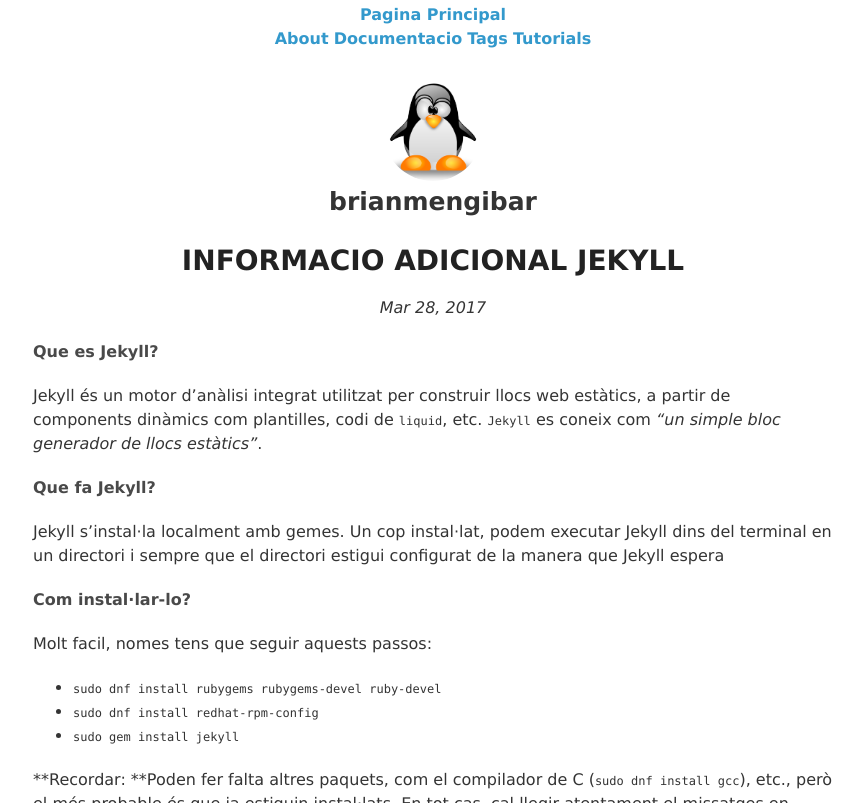
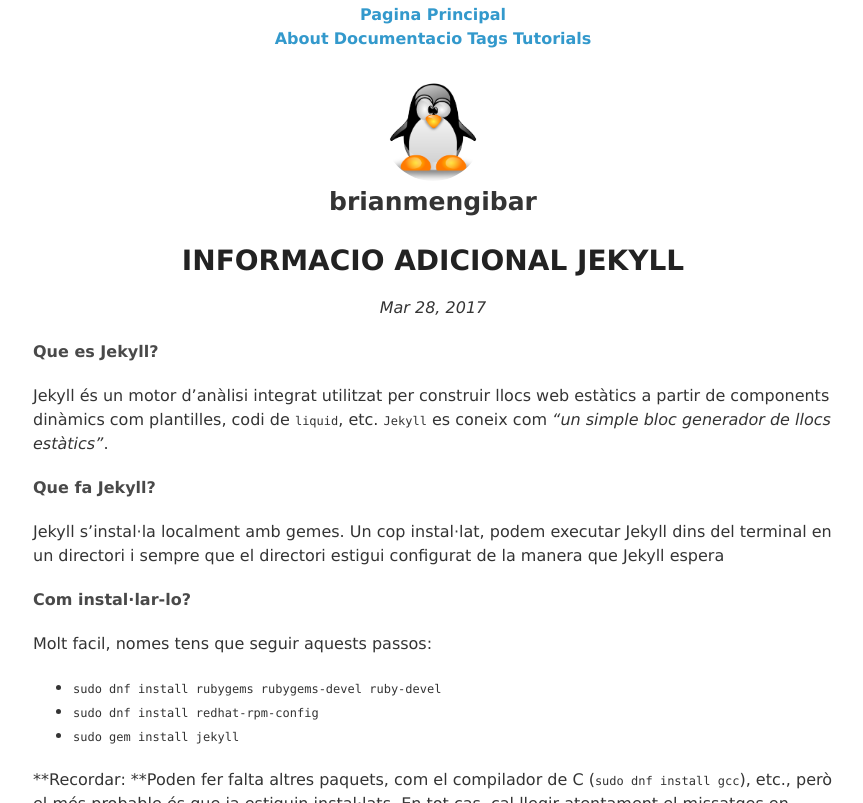
Before and after one commit to brianmengibar/brianmengibar.github.io, a Jekyll site: the page built from _posts/2017-03-28-info-jekyll.markdown, in a window 1280 px wide and 900 px high, cut to the strip 97-900 px from the top of the window. Shown: the whole strip, without its empty margins (207-1070 px from the left). Built offline with Jekyll 4.4.1, drawn with Linux system fonts in a browser that asks for light colours.

Commit message:
finished-project

```diff
--- a/_posts/2017-03-28-info-jekyll.markdown
+++ b/_posts/2017-03-28-info-jekyll.markdown
@@ -7,7 +7,7 @@ tags: [rubygems,Jekyll,liquid,github]
 ---
 **Que es Jekyll?**
 
-Jekyll és un motor d'anàlisi integrat utilitzat per construir llocs web estàtics, a partir
+Jekyll és un motor d'anàlisi integrat utilitzat per construir llocs web estàtics a partir
 de components dinàmics com plantilles, codi de ``liquid``, etc. ``Jekyll`` es coneix com
 _"un simple bloc generador de llocs estàtics"_.
 
```
